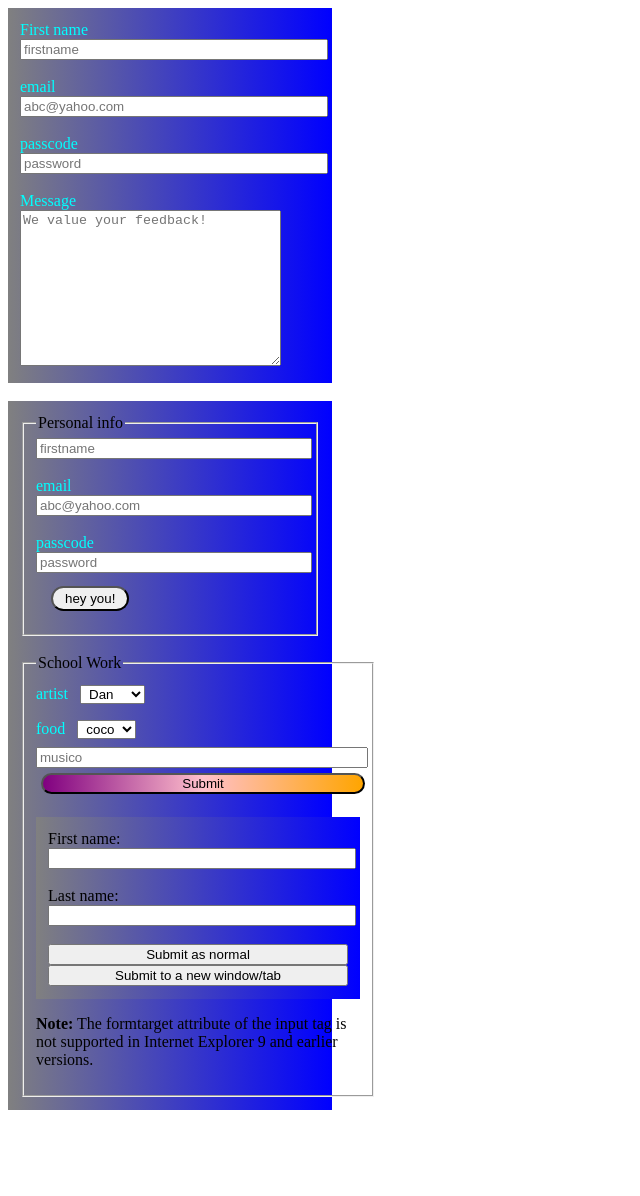
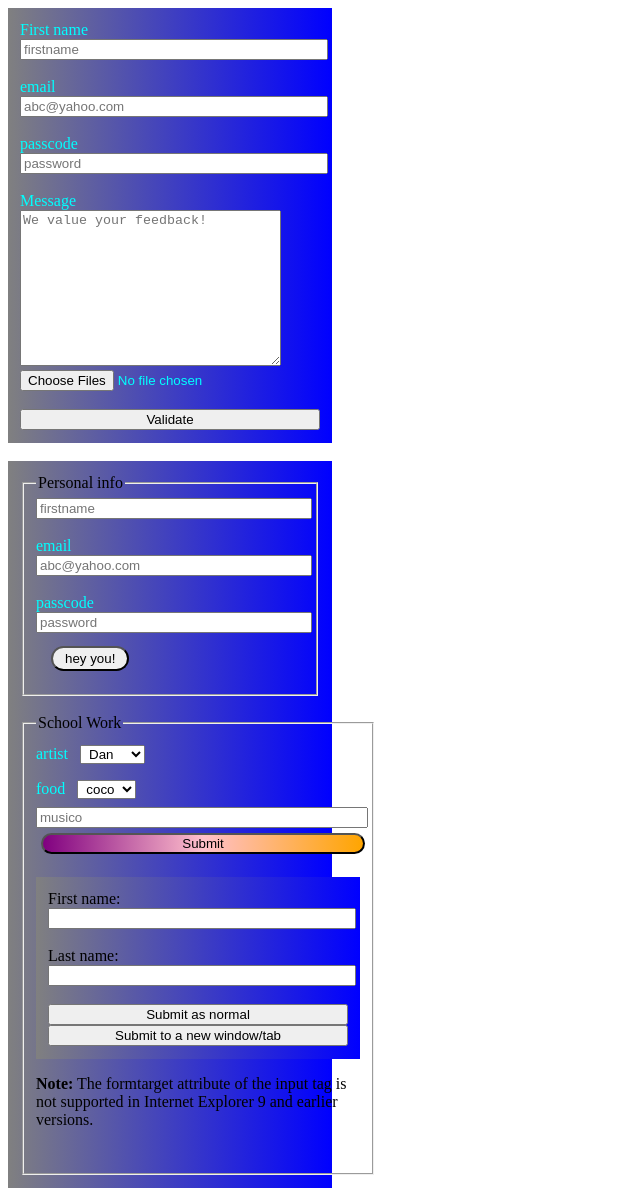
Before and after one commit to Elai5/htmlpractices, a plain HTML site: page byron/form5.html in a window 1280 px wide. Shown: the whole page, without its empty margins (0-640 px from the left). Before the commit the page ends 1118 px from the top, so only its background shows below. Drawn offline with Linux system fonts and the light colour scheme.

Commit message:
multiple attribute

```diff
--- a/byron/form5.html
+++ b/byron/form5.html
@@ -44,7 +44,6 @@
         color: red;
     }
 
-
 </style>
 <body>
     <form>
@@ -54,7 +53,10 @@
         <input type="email" name="email" placeholder="abc@yahoo.com" required></label><br>
         <!-- <input type="radio" name="gender" value="male" checked>male -->
       <label for="password">passcode<input type="password" name="password" placeholder="password"></label><br>
-    <label for="msg">Message</label>  <textarea name="message" id="msg" cols="30" rows="10" placeholder="We value your feedback!"></textarea>
+    <label for="msg">Message</label>  <textarea name="message" id="msg" cols="30" rows="10" placeholder="We value your feedback!"></textarea><br>
+    <label for="select image"><input type="file" name="img" multiple></label><br>
+    <input type="submit" value="Validate">
+
     </form>
     <br>
     <form action="">
@@ -103,6 +105,7 @@
     <input type="submit" formtarget="_self" value="Submit to a new window/tab">
   </form>
 
-  <p><strong>Note:</strong> The formtarget attribute of the input tag is not supported in Internet Explorer 9 and earlier versions.</p>
+  <p><strong>Note:</strong> The formtarget attribute of the input tag is not supported in Internet Explorer 9 and earlier versions.</p><br>
+
 </body>
 </html>
```
